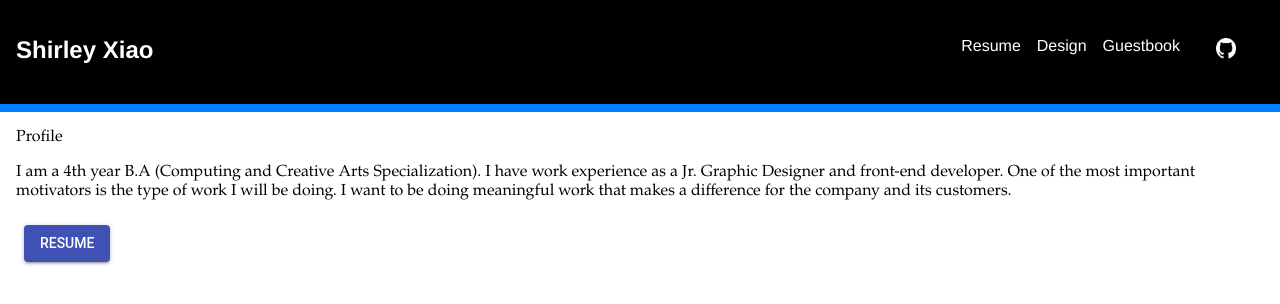
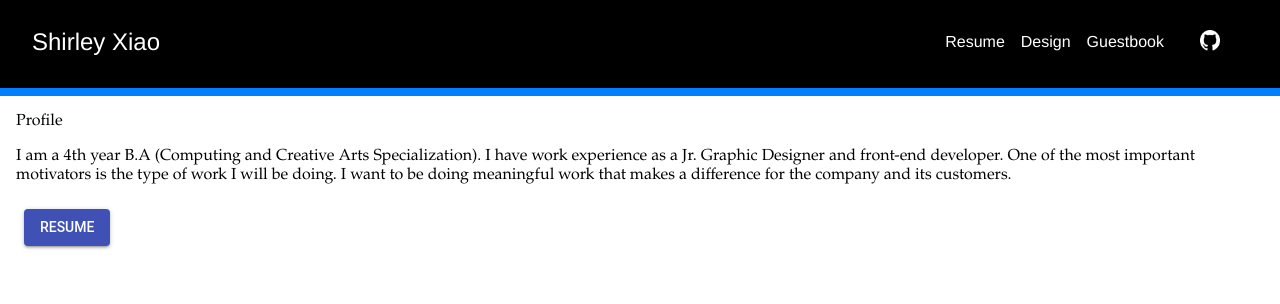
Before and after one commit to XXiao12/AboutMe, a React (Create React App) app: page /home in a window 1280 px wide. Shown: the top 304 px of the page. Built offline with nearby package versions, Linux system fonts and the light colour scheme.

Commit message:
edited navbar

```diff
--- a/src/components/NavBar/styles.css
+++ b/src/components/NavBar/styles.css
@@ -1,7 +1,7 @@
 .navbar {
     background-color: black;
     color: white;
-    padding: 16px;
+    padding: 8px 32px 8px 32px;
     height: 9%;
     border-bottom: #0080ff 8px solid;
 }
@@ -19,6 +19,7 @@
 .navbar__contents__link {
     flex: 2;
     display: flex;
+    align-items: center;
     justify-content: flex-end;
 }
 
@@ -35,6 +36,7 @@
 .link {
     padding: 0 8px 0 8px;
     text-decoration: none;
+    /* color: black; */
     color: white;
 }
 
--- a/src/index.css
+++ b/src/index.css
@@ -9,13 +9,19 @@ body, #root, .app {
   font-family: "Helvetica", "Roboto", "Oxygen",
     "Ubuntu", "Cantarell", "Fira Sans", "Droid Sans",
     sans-serif;
+  font-weight: 200;
   -webkit-font-smoothing: antialiased;
   -moz-osx-font-smoothing: grayscale;
 }
 p {
+  font-weight: 200;
   font-family: "Garamond", "Helvetica", "Roboto", "Oxygen",
   "Ubuntu", "Cantarell", "Fira Sans", "Droid Sans",
   sans-serif;
+ }
+
+ h1, h2, h3 {
+   font-weight: 200;
  }
 
 code {
```
